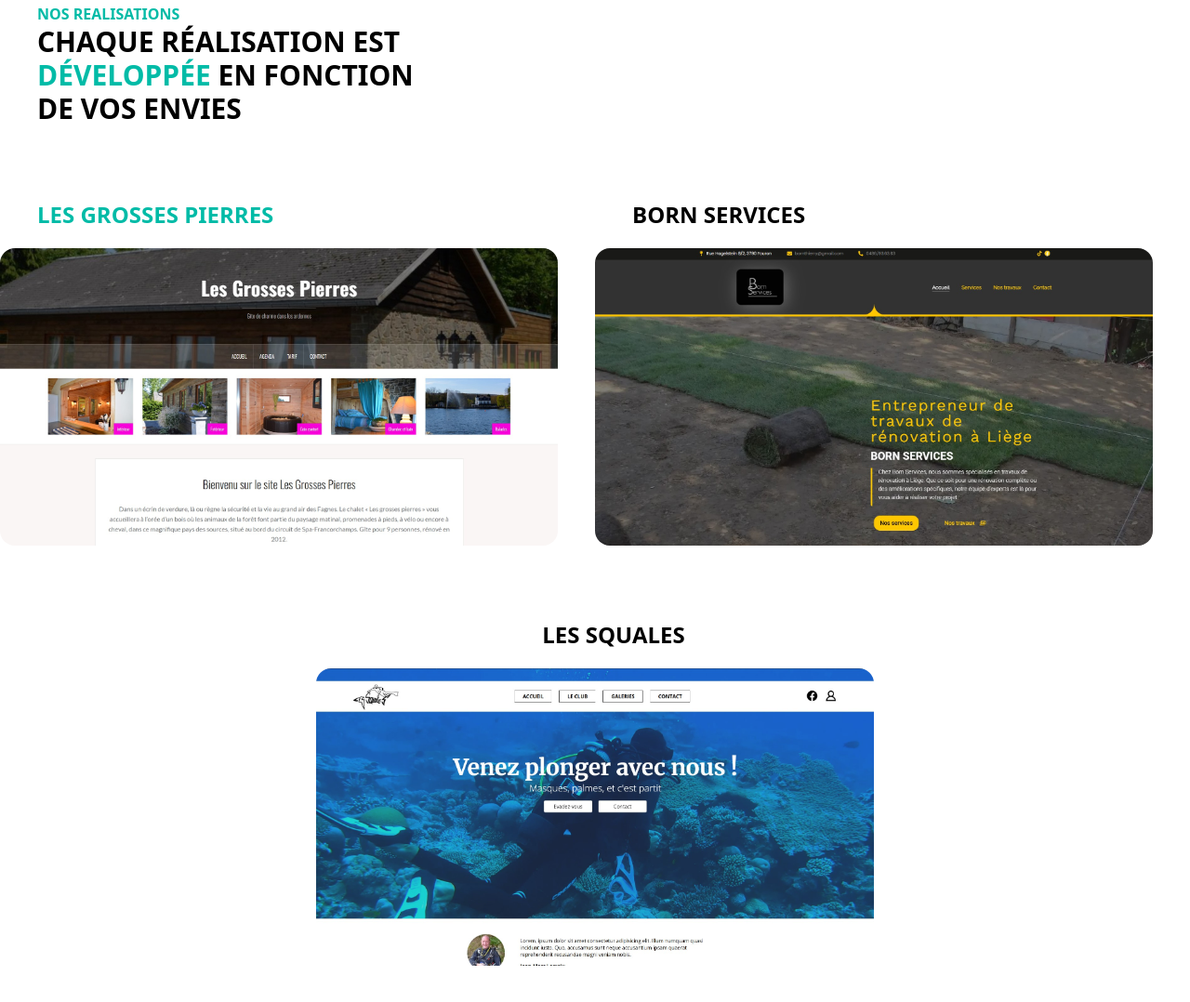
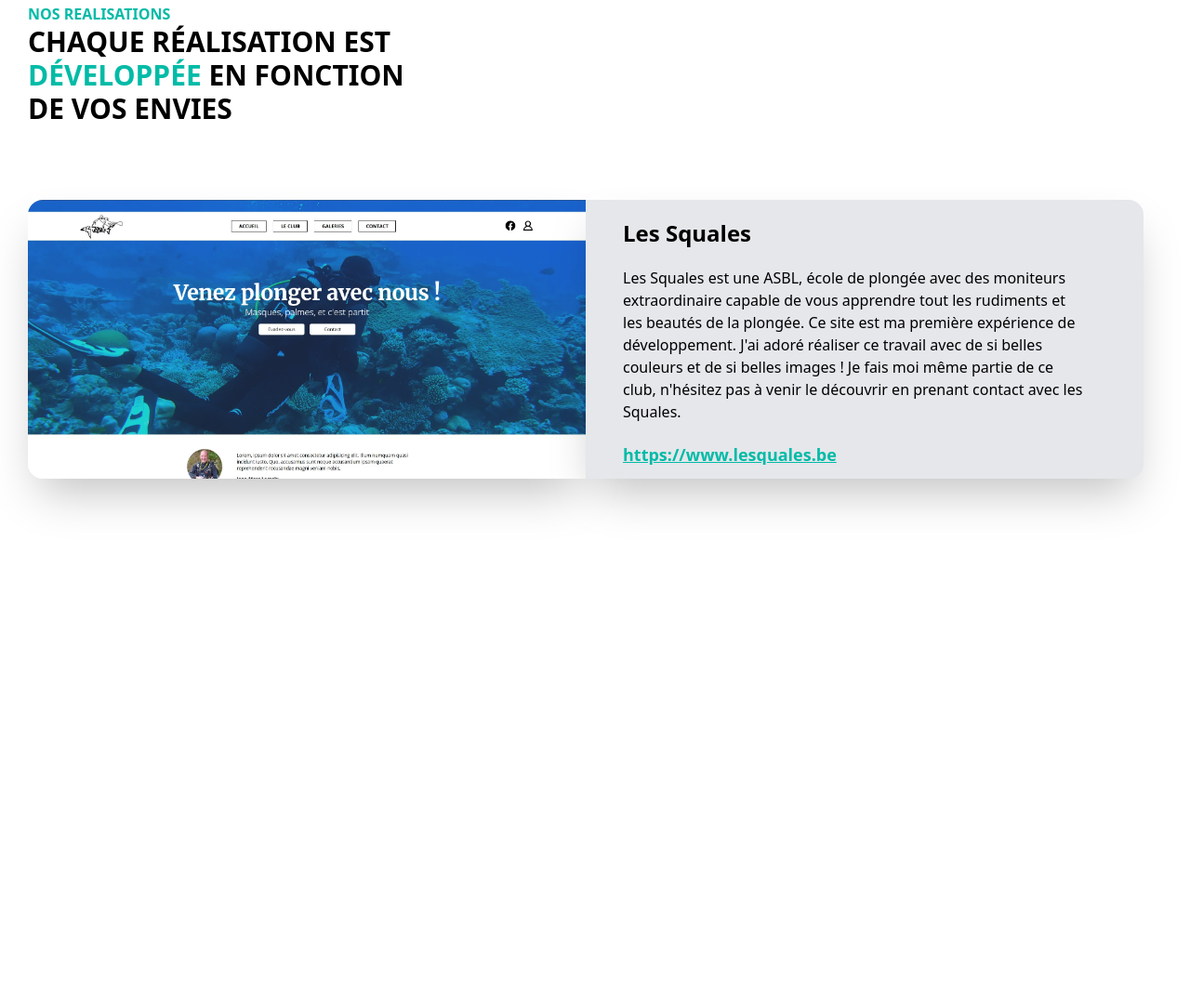
Before and after one commit to th3rival89/palweb, a website: page index.html in a window 1280 px wide. Shown: the part 2152-3230 px from the top of the page at 93% size. After the commit the page ends 2792 px from the top, so only its background shows below. Drawn offline with Linux system fonts and the light colour scheme.

Commit message:
galery update

```diff
--- a/index.html
+++ b/index.html
@@ -4,6 +4,7 @@
     <meta charset="UTF-8">
     <meta name="viewport" content="width=device-width, initial-scale=1.0">
     <title>PALWeb</title>
+    <link rel="icon" href="ressources/palweb.png" type="image/x-icon" />
     <link rel="stylesheet" href="./styles/output.css">
 </head>
 <body>
@@ -114,30 +115,28 @@
                 </div>
             </div>
         </section>
-        <section class="flex justify-center mt-[150px] mb-[125px]">
-            <div class="flex flex-col w-[1300px]">
+        <section class="flex flex-col items-center mt-[150px] mb-[125px]">
+            <div class="w-[1300px]">
                 <div class="ml-10">
                     <h3 class="uppercase text-teal-500 font-semibold">Nos realisations</h3>
                     <h2 class="w-110 uppercase text-3xl font-bold">Chaque réalisation est <span class="text-teal-500">développée</span> en fonction de vos envies </h2>
                 </div>
-                <div class="flex gap-10">
-                    <div>
-                        <h4 class="mt-20 mb-5 pl-10 uppercase text-2xl text-teal-500 font-bold">les grosses pierres</h4>
-                        <a href="https://www.lesgrossespierres.be"><img src="./ressources/lesgrossespierres.jpg" alt="" class="w-150 h-80 object-cover rounded-2xl relative"></a>
-                    </div>
-                    <div>
-                        <h4 class="mt-20 mb-5 pl-10 uppercase text-2xl font-bold">born services</h4>
-                        <a href="https://www.bornservices.be"><img src="./ressources/bornservices.jpg" alt="" class="w-150 h-80 object-cover rounded-2xl relative"></a>
+            </div>
+            <div class="flex w-[1300px]">
+                <div class="ml-10 mt-20 w-150">
+                    <a href="https://www.lesquales.be"><img src="./ressources/lessquales.jpg" alt="" class="rounded-l-2xl shadow-2xl"></a>
+                </div>
+                <div class="mt-20 w-150 h-75 bg-gray-200 rounded-r-2xl shadow-2xl">
+                    <h4 class="mt-5 ml-10 text-2xl font-semibold">Les Squales</h4>
+                    <p class="w-125 ml-10 mt-5">
+                        Les Squales est une ASBL, école de plongée avec des moniteurs extraordinaire capable de vous apprendre tout les rudiments et les beautés de la plongée.
+                        Ce site est ma première expérience de développement. J'ai adoré réaliser ce travail avec de si belles couleurs et de si belles images ! Je fais moi même partie
+                        de ce club, n'hésitez pas à venir le découvrir en prenant contact avec les Squales.
+                    </p>
+                    <div class="ml-10 mt-5">
+                        <a href="https://www.lesquales.be" class="text-lg underline text-teal-500 font-semibold">https://www.lesquales.be</a>
                     </div>
                 </div>
-                <div>
-                    <div class="flex flex-col items-center">
-                        <h4 class="mt-20 mb-5 pl-10 uppercase text-2xl font-bold">Les Squales</h4>
-                        <a href="https://www.lesquales.be"><img src="./ressources/lessquales.jpg" alt="" class="w-150 h-80 object-cover rounded-2xl relative"></a>
-                    </div>
-                </div>
-                </div>
-                <div></div>
             </div>
         </section>
     </main>
```
Also changed, not shown: styles/output.css.
